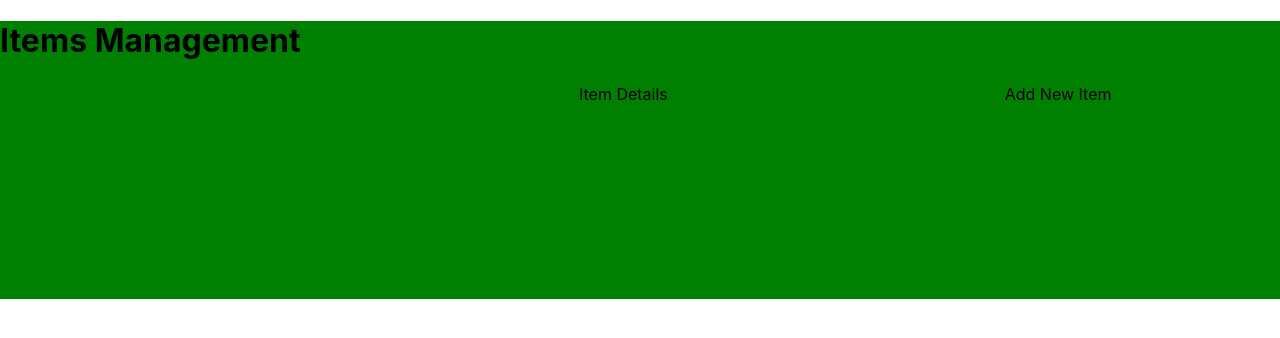
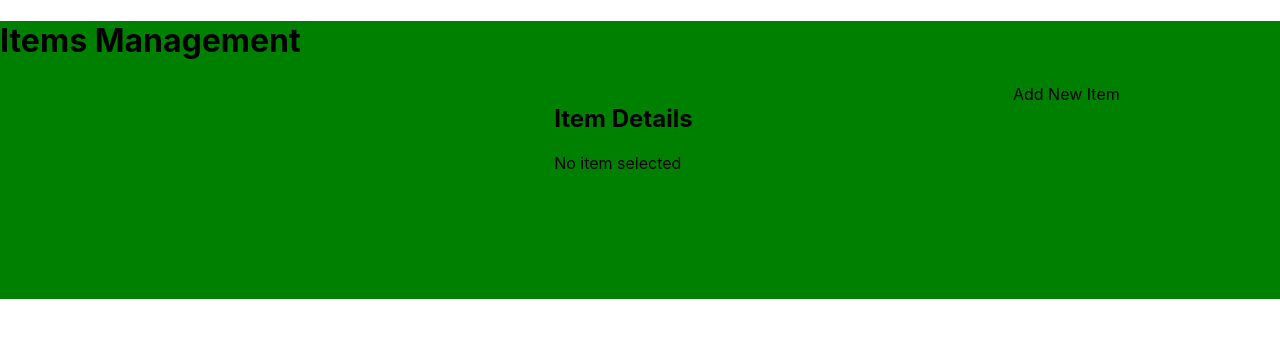
Before and after one commit to gallevy141/items-management, a React (Create React App) app: page / in a window 1280 px wide. Shown: the top 338 px of the page. Built offline with nearby package versions, Linux system fonts and the light colour scheme.

Commit message:
Create ItemDetails component

```diff
--- a/src/App.js
+++ b/src/App.js
@@ -1,16 +1,18 @@
 import React, { useState } from 'react'
 import Items from './components/Items'
+import ItemDetails from './components/ItemDetails'
 
 function App() {
   const [items, setItems] = useState([
-    { name: 'item1', price: 5 },
-    { name: 'item2', price: 7 },
-    { name: 'item3', price: 10 },
-    { name: 'item4', price: 2 },
+    { name: 'item1', price: 5, image: 'image-url-1' },
+    { name: 'item2', price: 7, image: 'image-url-2' },
+    { name: 'item3', price: 10, image: 'image-url-3' },
+    { name: 'item4', price: 2, image: 'image-url-4' },
   ])
+  const [selectedItem, setSelectedItem] = useState(null)
 
   const selectItem = (item) => {
-    console.log(item)
+    setSelectedItem(item)
   }
 
   return (
@@ -18,7 +20,7 @@ function App() {
       <h1>Items Management</h1>
       <div style={{ display: 'flex', justifyContent: 'space-around' }}>
         <Items items={items} selectItem={selectItem} />
-        <div style={{ border: '2px solid green', color: 'black' }}>Item Details</div>
+        <ItemDetails selectedItem={selectedItem} />
         <div style={{ border: '2px solid green', color: 'black' }}>Add New Item</div>
       </div>
     </div>
--- /dev/null
+++ b/src/components/ItemDetails.js
@@ -0,0 +1,20 @@
+import React from 'react'
+
+const ItemDetails = ({ selectedItem }) => {
+    return (
+        <div style={{ border: '2px solid green', color: 'black' }}>
+            <h2>Item Details</h2>
+            {selectedItem ?
+                <>
+                    <p>{selectedItem.name}</p>
+                    <p>${selectedItem.price}</p>
+                    <img src={selectedItem.image} alt={selectedItem.name} />
+                </>
+                :
+                <p>No item selected</p>
+            }
+        </div>
+    )
+}
+
+export default ItemDetails
```
